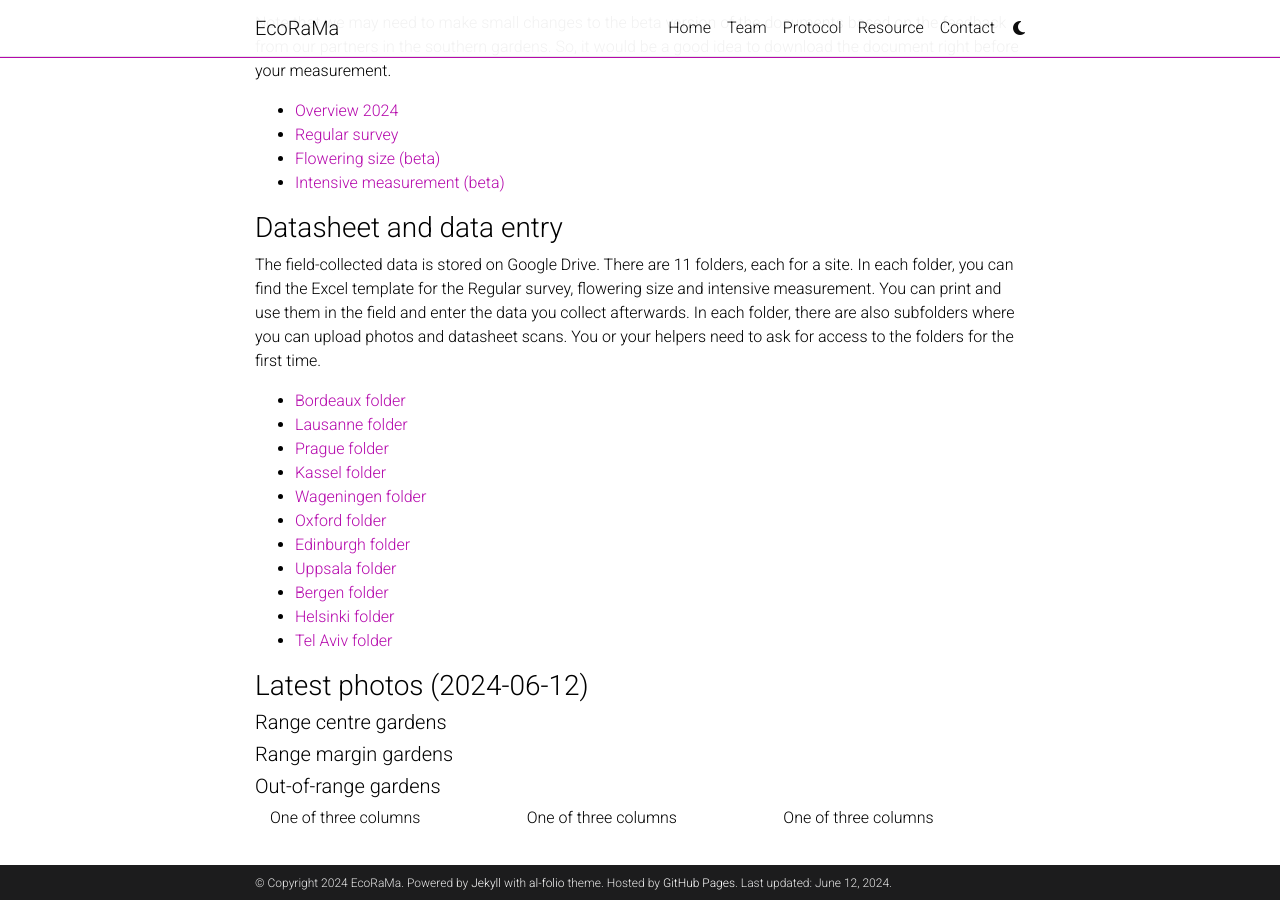
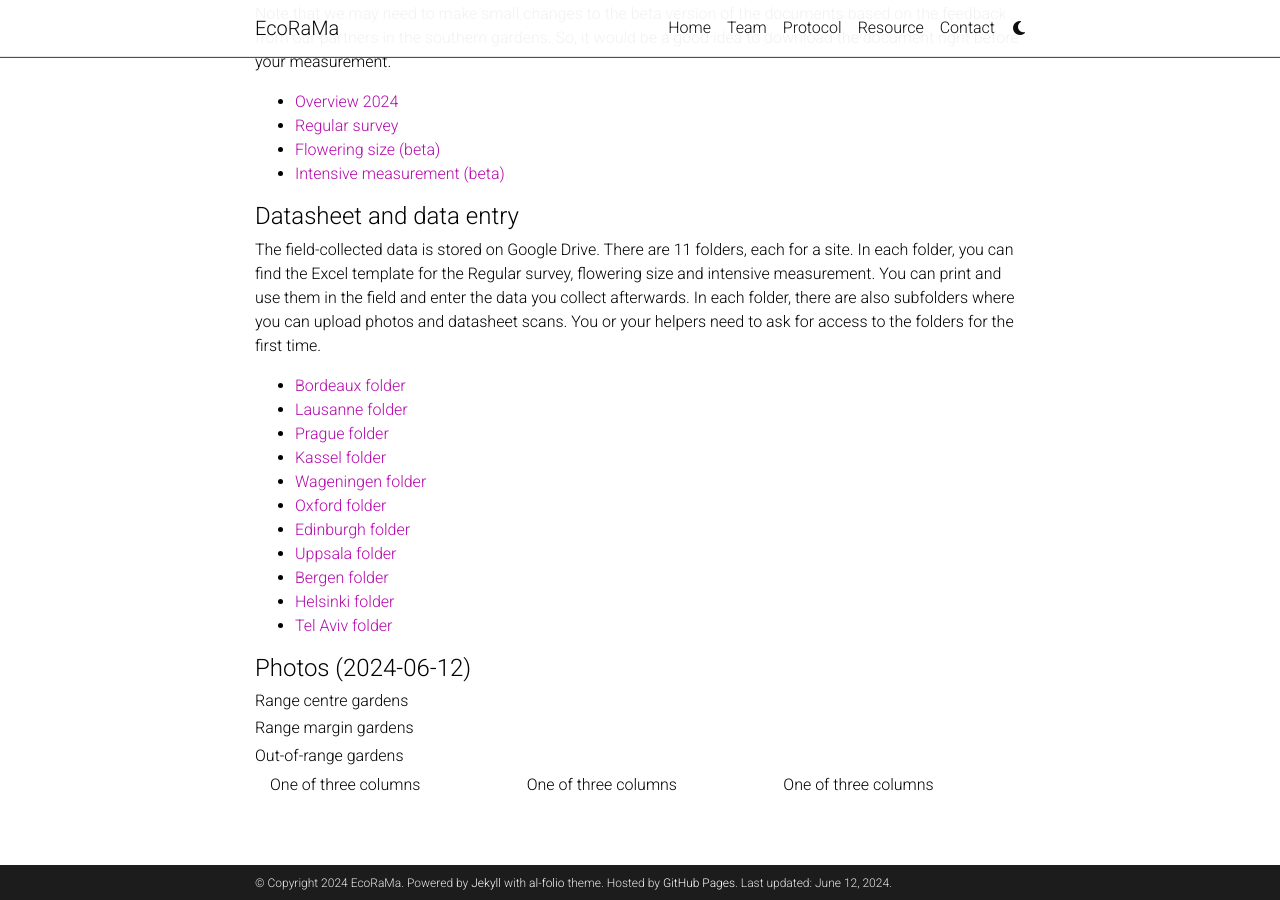
Before and after one commit to EcoRaMa/EcoRaMa.github.io, a Jekyll site: the page built from _projects/Data_collection_2024.md, in a window 1280 px wide and 900 px high, scrolled down 766 px. Built offline with Jekyll 4.4.1, drawn with Linux system fonts in a browser that asks for light colours; comment, search, counter and statistics services are not loaded; a style sheet for code colours, icons or effects is not loaded.

Commit message:
Update Data_collection_2024.md

```diff
--- a/_projects/Data_collection_2024.md
+++ b/_projects/Data_collection_2024.md
@@ -7,7 +7,7 @@
 category: work
 ---
 
-### Overview 2024
+#### Overview 2024
 
 In 2024, we will collect demographic data (germination, establishment, growth, and reproduction) on refugium, core and edge populations in each garden.
 These data will allow us to estimate population growth rates for the different source populations across our experimental sites.
@@ -29,7 +29,7 @@
 We will need to decide on the exact dates individually for each garden based on the regular survey, given the life history may vary depending on the local environment.
 The workload corresponds to an estimated 20 working days in 2024.
 
-### Protocols
+#### Protocols
 
 Note that we may need to make small changes to the beta version of the documents based on the feedback from our partners in the southern gardens.
 So, it would be a good idea to download the document right before your measurement.
@@ -41,7 +41,7 @@
   <li> <a href="https://drive.google.com/file/d/1_6R_OrdFw21NKNTttOd48eIouKXyHCfM/view?usp=sharing" target="_blank">Intensive measurement (beta)</a> </li>
 </ul>
 
-###  Datasheet and data entry
+####  Datasheet and data entry
 
 The field-collected data is stored on Google Drive. There are 11 folders, each for a site.
 In each folder, you can find the Excel template for the Regular survey, flowering size and intensive measurement.
@@ -63,13 +63,13 @@
 <li> <a href="https://drive.google.com/drive/folders/1N_SYFleP9o4kSz9cJU-DE9OLNsQbEJka?usp=sharing" target="_blank">Tel Aviv folder</a> </li>
 </ul>
 
-### Latest photos (2024-06-12)
+#### Photos (2024-06-12)
 
-##### Range centre gardens
+###### Range centre gardens
 
-##### Range margin gardens
+###### Range margin gardens
 
-##### Out-of-range gardens
+###### Out-of-range gardens
 
 <div class="container">
   <div class="row">
```
